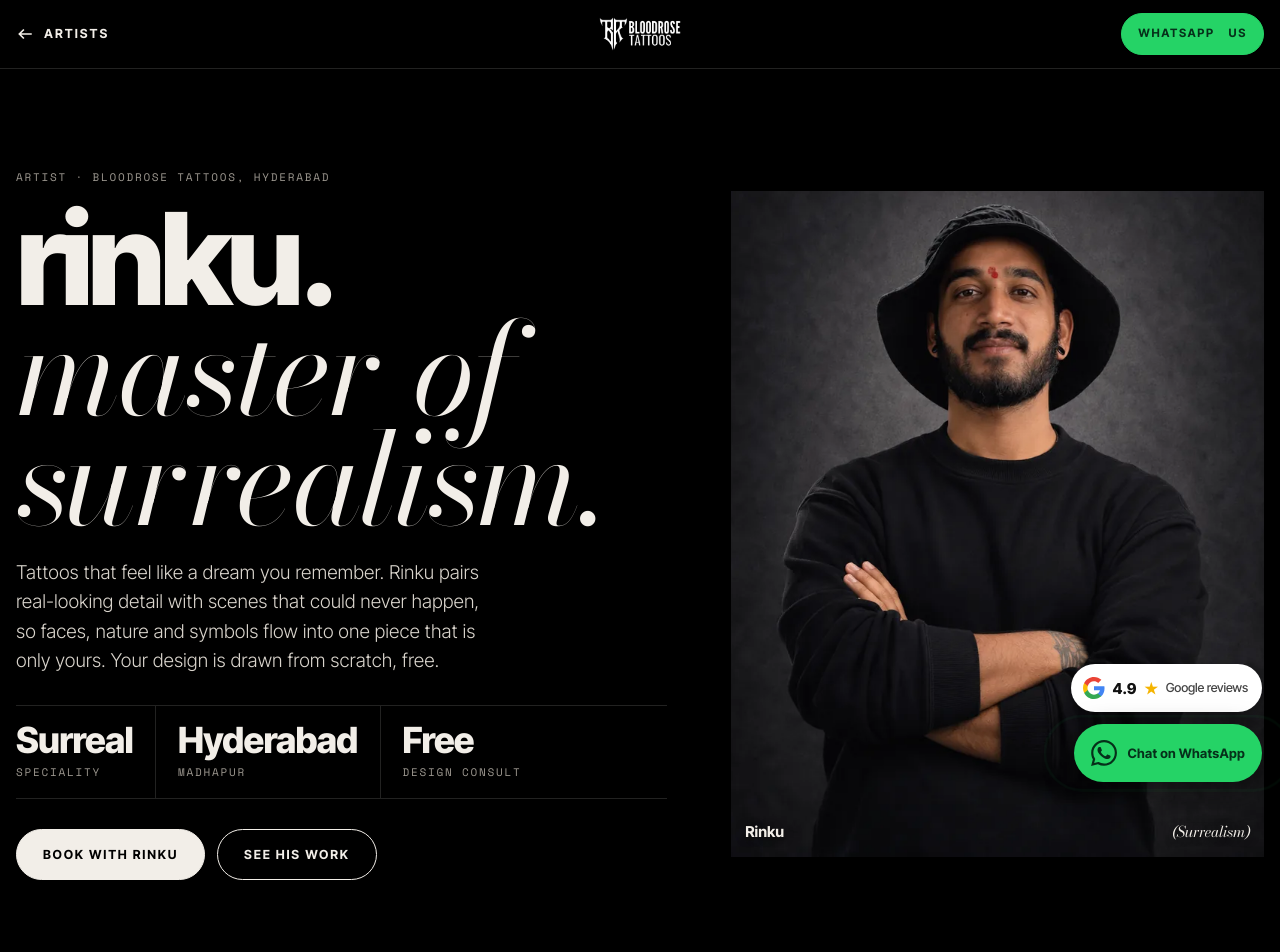
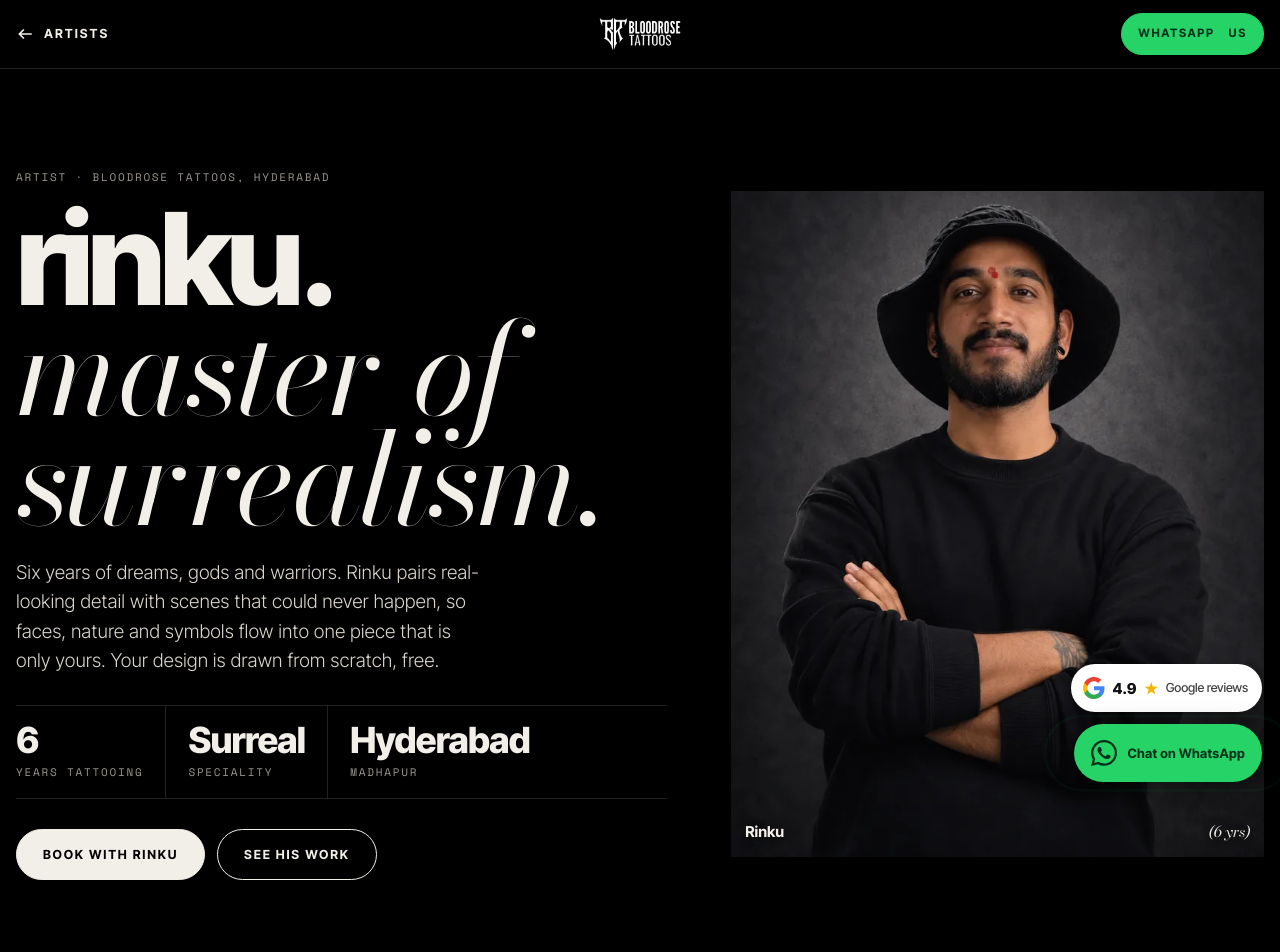
Before and after one commit to bloodrosetattoostudio-blip/BLOODROSE-TATTOOS-SITE, a plain HTML site: page artists/rinku/index.html in a window 1280 px wide. Shown: the top 952 px of the page. Drawn offline with nearby package versions, Linux system fonts and the light colour scheme.

Commit message:
Rinku page: add 6 years' experience, match Omkar's stats layout
Co-Authored-By: Claude Opus 5.5 <noreply@anthropic.com>
Claude-Session: https://claude.ai/code/session_01Rjse8prnrodR5tejiU8KLF

```diff
--- a/artists/rinku/index.html
+++ b/artists/rinku/index.html
@@ -3,8 +3,8 @@
 <head>
 <meta charset="utf-8">
 <meta name="viewport" content="width=device-width, initial-scale=1, viewport-fit=cover">
-<title>Rinku, Surrealism Tattoo Artist in Hyderabad | Bloodrose Tattoos</title>
-<meta name="description" content="See Rinku's surrealism tattoo portfolio. Dreamlike custom tattoos at Bloodrose Tattoos, Madhapur, Hyderabad. Free design consult.">
+<title>Rinku, Surrealism Tattoo Artist in Hyderabad | 6 Years | Bloodrose Tattoos</title>
+<meta name="description" content="See Rinku's surrealism tattoo portfolio. Master of surrealism with 6 years' experience at Bloodrose Tattoos, Madhapur, Hyderabad. Free design consult.">
 <!-- Unlisted page: not linked anywhere on the site, not in the sitemap, kept out of Google. Share the link directly. -->
 <meta name="robots" content="noindex, nofollow, noarchive">
 <meta name="googlebot" content="noindex, nofollow">
@@ -537,11 +537,11 @@ a.poster:hover h3 .it{color:var(--red-hi)}
     <section class="sub-hero" style="padding-inline:0">
       <div>
         <h1 id="rkTitle" style="margin-top:0"><span class="label red" style="display:block;font-size:11px;letter-spacing:.16em;line-height:1.5;margin-bottom:18px;font-weight:400">Artist · Bloodrose Tattoos, Hyderabad</span>rinku.<br><span class="it">master of surrealism.</span></h1>
-        <p>Tattoos that feel like a dream you remember. Rinku pairs real-looking detail with scenes that could never happen, so faces, nature and symbols flow into one piece that is only yours. Your design is drawn from scratch, free.</p>
-        <div class="ar-stats"><div><b>Surreal</b><span class="label">Speciality</span></div><div><b>Hyderabad</b><span class="label">Madhapur</span></div><div><b>Free</b><span class="label">Design consult</span></div></div>
+        <p>Six years of dreams, gods and warriors. Rinku pairs real-looking detail with scenes that could never happen, so faces, nature and symbols flow into one piece that is only yours. Your design is drawn from scratch, free.</p>
+        <div class="ar-stats"><div><b>6</b><span class="label">Years tattooing</span></div><div><b>Surreal</b><span class="label">Speciality</span></div><div><b>Hyderabad</b><span class="label">Madhapur</span></div></div>
         <div class="ctas"><a class="btn solid" href="#rk-build" data-scroll="rk-build">Book with Rinku</a><a class="btn" href="#rk-work" data-scroll="rk-work">See his work</a></div>
       </div>
-      <figure><img src="/img/rinku-surrealism-tattoo-artist-bloodrose-tattoos.webp" alt="Rinku, master of surrealism at Bloodrose Tattoos, Madhapur, Hyderabad" style="object-position:50% 20%"><figcaption><span>Rinku</span><span class="it">(Surrealism)</span></figcaption></figure>
+      <figure><img src="/img/rinku-surrealism-tattoo-artist-bloodrose-tattoos.webp" alt="Rinku, master of surrealism at Bloodrose Tattoos, Madhapur, Hyderabad" style="object-position:50% 20%"><figcaption><span>Rinku</span><span class="it">(6 yrs)</span></figcaption></figure>
     </section>
 
     <section class="builder" id="rk-work" style="padding-inline:0">
@@ -599,7 +599,7 @@ a.poster:hover h3 .it{color:var(--red-hi)}
 
     <section class="builder city-faq" style="padding-inline:0">
       <div class="builder-head"><h2>about <span class="it">Rinku.</span></h2></div>
-      <details open><summary>Who is Rinku at Bloodrose Tattoos?<span class="pm" aria-hidden="true"></span></summary><p>Rinku is our master of surrealism. He works from our Madhapur studio in Hyderabad and creates dreamlike custom tattoos that mix realistic detail with imaginative scenes.</p></details>
+      <details open><summary>Who is Rinku at Bloodrose Tattoos?<span class="pm" aria-hidden="true"></span></summary><p>Rinku is our master of surrealism, with 6 years of tattooing experience. He works from our Madhapur studio in Hyderabad and creates dreamlike custom tattoos that mix realistic detail with imaginative scenes.</p></details>
       <details><summary>What is a surrealism tattoo?<span class="pm" aria-hidden="true"></span></summary><p>It mixes real-looking detail with things that could never happen: faces that turn into landscapes, objects that bend or float, a scene inside a scene. Surreal pieces need room for the detail, so they usually work best at medium to large sizes.</p></details>
       <details><summary>How do I book Rinku?<span class="pm" aria-hidden="true"></span></summary><p>Use the planner on this page or message us on WhatsApp and ask for Rinku. We will set up a free design consult at our Madhapur studio, where he draws your design and quotes the price before you book.</p></details>
       <details><summary>How much does a tattoo by Rinku cost?<span class="pm" aria-hidden="true"></span></summary><p>It depends on size, detail, placement and hours. Rinku quotes you at the free design consult, so you know the price before anything is booked.</p></details>
```
